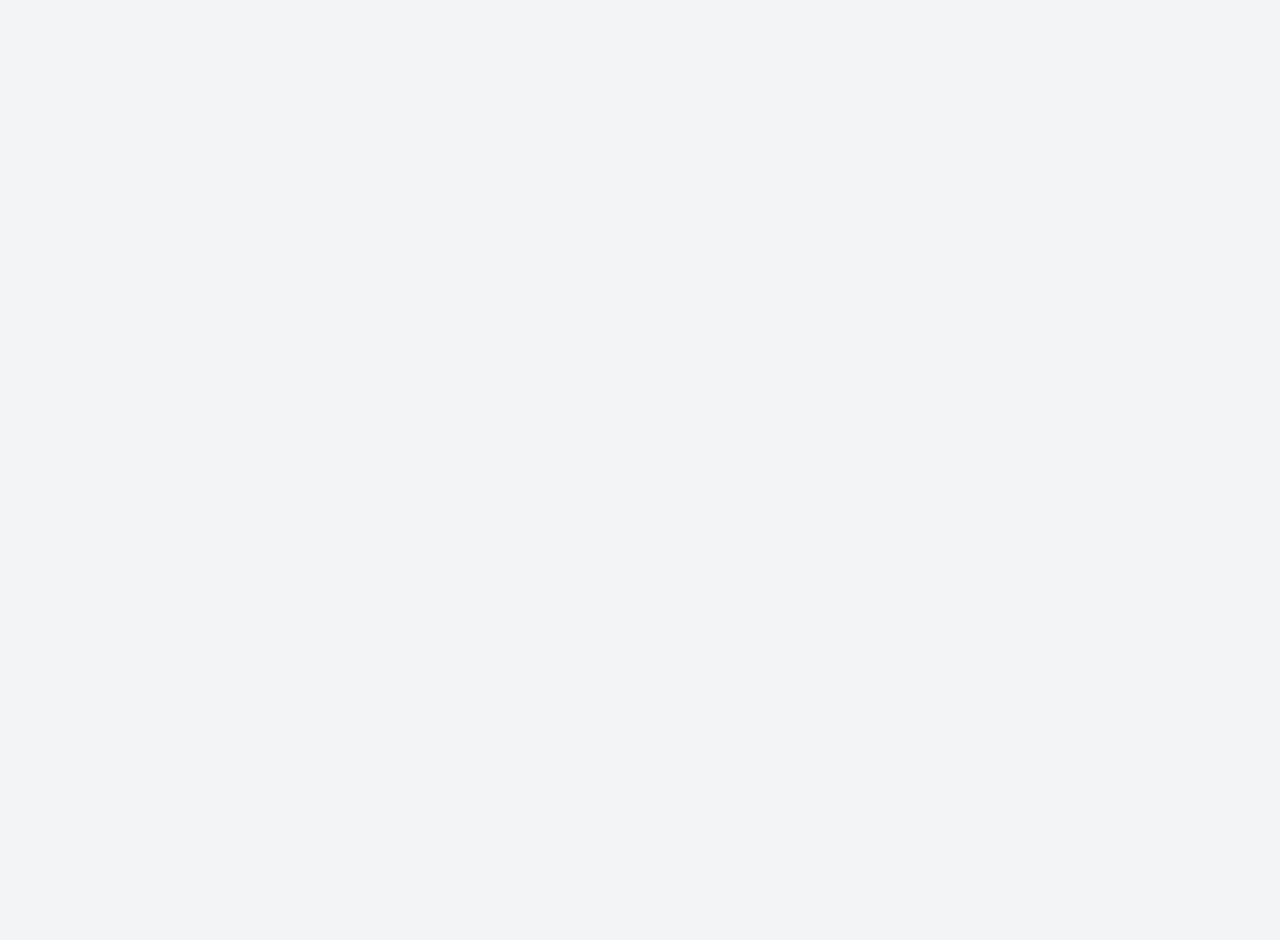
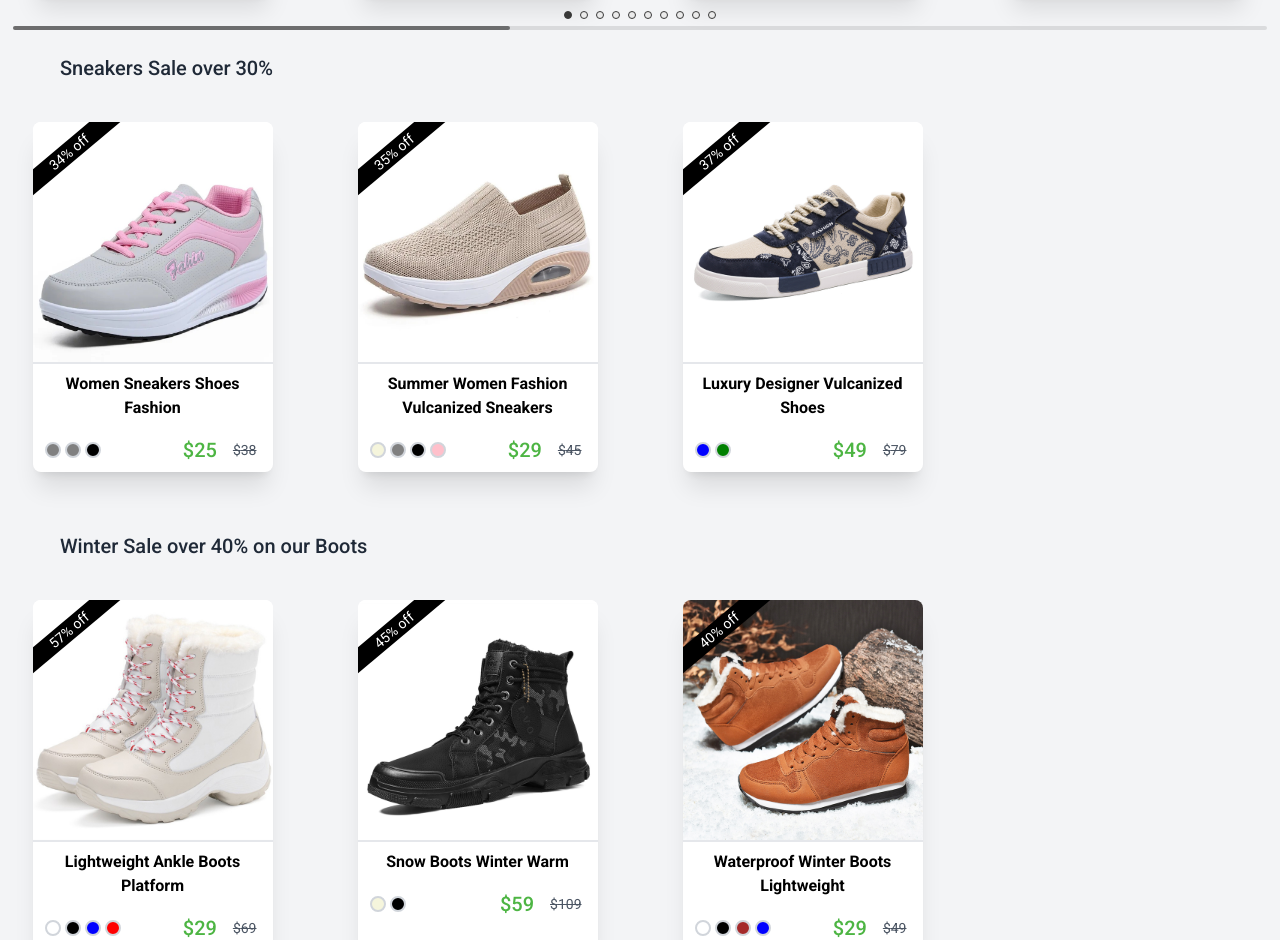
Before and after one commit to CatalinBanici/shoes-hub-v2, a React (Create React App) app: page / in a window 1280 px wide. Shown: the part 1860-2800 px from the top of the page. Before the commit the page ends 1830 px from the top, so only its background shows below. Built offline with nearby package versions, Linux system fonts and the light colour scheme.

Commit message:
home product section discounts and new arrivals

```diff
--- a/src/pages/home/components/HomeProductSection.js
+++ b/src/pages/home/components/HomeProductSection.js
@@ -1,7 +1,28 @@
 import React from "react";
 import data from "../../../data/data.json";
+import ProductCard from "../../store/components/ProductCard";
+
+// SWIPER
+import { Swiper, SwiperSlide } from "swiper/react";
+import {
+  Navigation,
+  Pagination,
+  Scrollbar,
+  Autoplay,
+  A11y,
+} from "swiper/modules";
+import "swiper/css";
+import "swiper/css/navigation";
+import "swiper/css/pagination";
+import "swiper/css/scrollbar";
+import "./swiperStyles.css";
+import { Link } from "react-router-dom";
+import { useDispatch } from "react-redux";
+import { filterById } from "../../../redux/features/slices/productsSlice";
 
 export default function HomeProductSection() {
+  const dispatch = useDispatch();
+
   // getting all the products from the local json file
   const products = data.products.map((products) => products);
   const allProducts = [...products];
@@ -41,5 +62,163 @@ export default function HomeProductSection() {
     },
   );
 
-  return <div>HomeProductSection</div>;
+  return (
+    <div>
+      {/* new arrivals */}
+      <div>
+        <h2 className=" px-5 pt-5 text-xl font-medium text-gray-800 sm:ml-10">
+          New Arrivals
+        </h2>
+        <Swiper
+          className="h-full"
+          modules={[Navigation, Pagination, Scrollbar, Autoplay, A11y]}
+          spaceBetween={20}
+          slidesPerView={1}
+          breakpoints={{
+            540: {
+              spaceBetween: 20,
+              slidesPerView: 2,
+            },
+            830: {
+              spaceBetween: 20,
+              slidesPerView: 3,
+            },
+            1024: {
+              spaceBetween: 20,
+              slidesPerView: 4,
+            },
+            1400: {
+              spaceBetween: 20,
+              slidesPerView: 5,
+            },
+          }}
+          navigation
+          pagination={{ clickable: true }}
+          loop={true}
+          scrollbar={{ draggable: true }}
+          autoplay={{
+            delay: 7000,
+            disableOnInteraction: false,
+          }}
+          onSlideChange={() => null}
+          onSwiper={(swiper) => null}
+        >
+          {newArrivals.map((element) => (
+            <SwiperSlide className="my-10" key={element.id}>
+              <Link
+                to={`store/${element.id}`}
+                onClick={() => dispatch(filterById(element.id))}
+              >
+                <ProductCard product={element} />
+              </Link>
+            </SwiperSlide>
+          ))}
+        </Swiper>
+      </div>
+
+      {/* sneakers sale */}
+      <div>
+        <h2 className=" px-5 pt-5 text-xl font-medium text-gray-800 sm:ml-10">
+          Sneakers Sale over 30%
+        </h2>
+        <Swiper
+          className="h-full"
+          modules={[Navigation, Pagination, Scrollbar, Autoplay, A11y]}
+          spaceBetween={20}
+          slidesPerView={1}
+          breakpoints={{
+            540: {
+              spaceBetween: 20,
+              slidesPerView: 2,
+            },
+            830: {
+              spaceBetween: 20,
+              slidesPerView: 3,
+            },
+            1024: {
+              spaceBetween: 20,
+              slidesPerView: 4,
+            },
+            1400: {
+              spaceBetween: 20,
+              slidesPerView: 5,
+            },
+          }}
+          navigation
+          pagination={{ clickable: true }}
+          loop={true}
+          scrollbar={{ draggable: true }}
+          autoplay={{
+            delay: 7000,
+            disableOnInteraction: false,
+          }}
+          onSlideChange={() => null}
+          onSwiper={(swiper) => null}
+        >
+          {discountedSneakersOverCertainPercentage.map((element) => (
+            <SwiperSlide className="my-10" key={element.id}>
+              <Link
+                to={`store/${element.id}`}
+                onClick={() => dispatch(filterById(element.id))}
+              >
+                <ProductCard product={element} />
+              </Link>
+            </SwiperSlide>
+          ))}
+        </Swiper>
+      </div>
+
+      {/* boots sale */}
+      <div>
+        <h2 className=" px-5 pt-5 text-xl font-medium text-gray-800 sm:ml-10">
+          Winter Sale over 40% on our Boots
+        </h2>
+        <Swiper
+          className="h-full"
+          modules={[Navigation, Pagination, Scrollbar, Autoplay, A11y]}
+          spaceBetween={20}
+          slidesPerView={1}
+          breakpoints={{
+            540: {
+              spaceBetween: 20,
+              slidesPerView: 2,
+            },
+            830: {
+              spaceBetween: 20,
+              slidesPerView: 3,
+            },
+            1024: {
+              spaceBetween: 20,
+              slidesPerView: 4,
+            },
+            1400: {
+              spaceBetween: 20,
+              slidesPerView: 5,
+            },
+          }}
+          navigation
+          pagination={{ clickable: true }}
+          loop={true}
+          scrollbar={{ draggable: true }}
+          autoplay={{
+            delay: 7000,
+            disableOnInteraction: false,
+          }}
+          onSlideChange={() => null}
+          onSwiper={(swiper) => null}
+        >
+          {discountedBootsOverCertainPercentage.map((element) => (
+            <SwiperSlide className="my-10" key={element.id}>
+              <Link
+                to={`store/${element.id}`}
+                onClick={() => dispatch(filterById(element.id))}
+              >
+                <ProductCard product={element} />
+              </Link>
+            </SwiperSlide>
+          ))}
+        </Swiper>
+      </div>
+    </div>
+  );
 }
--- a/src/pages/home/components/swiperStyles.css
+++ b/src/pages/home/components/swiperStyles.css
@@ -18,3 +18,8 @@
 .swiper-pagination-bullet-active {
   background-color: rgb(34, 34, 34);
 }
+
+.swiper-slide {
+  display: flex;
+  justify-content: center;
+}
--- a/src/pages/product/components/ProductSection.js
+++ b/src/pages/product/components/ProductSection.js
@@ -37,7 +37,12 @@ export default function ProductSection({ product }) {
 
       {/* product price */}
       <div className="my-5">
-        <span className="mx-5 text-3xl text-gray-900">
+        <span
+          className="mx-5 text-3xl text-gray-900"
+          style={
+            product[0].price.discount ? { color: "RGB(77, 181, 67)" } : null
+          }
+        >
           ${product[0].price.current}
         </span>
         {product[0].price.discount && (
```
